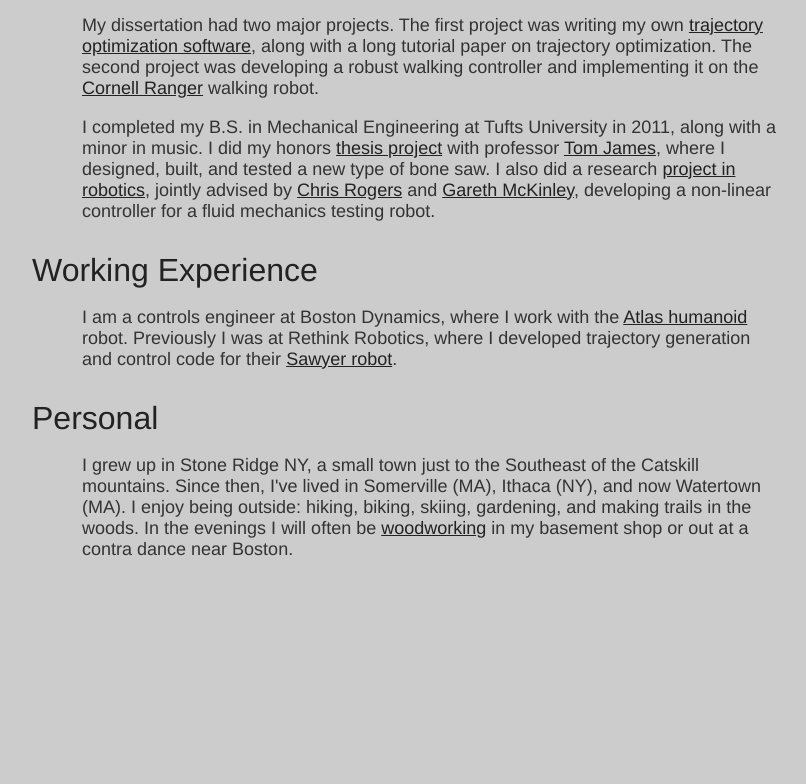
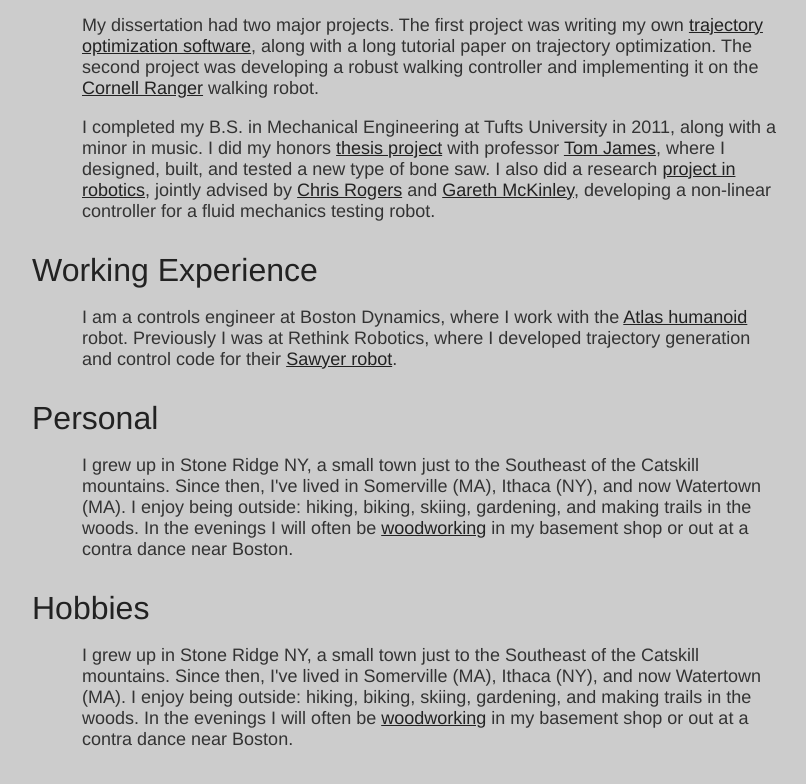
Before and after one commit to llv22/orlando.github.io, a plain HTML site: page index.html in a window 1280 px wide. Shown: the part 730-1514 px from the top of the page, without its empty margins (208-1014 px from the left). Before the commit the page ends 1434 px from the top, so only its background shows below. Drawn offline with Linux system fonts and the light colour scheme.

Commit message:
orlando - for updates of my personal site

```diff
--- a/index.html
+++ b/index.html
@@ -107,7 +107,14 @@ hiking, biking, skiing, gardening, and making trails in the woods.
 In the evenings I will often be <a href=
 "https://matthewpeterkelly.wordpress.com/woodworking-projects/">woodworking</a>
 in my basement shop or out at a contra dance near Boston.</p>
-<br>
+<h2>Hobbies</h2>
+<p>I grew up in Stone Ridge NY, a small town just to the Southeast
+of the Catskill mountains. Since then, I've lived in Somerville
+(MA), Ithaca (NY), and now Watertown (MA). I enjoy being outside:
+hiking, biking, skiing, gardening, and making trails in the woods.
+In the evenings I will often be <a href=
+"https://matthewpeterkelly.wordpress.com/woodworking-projects/">woodworking</a>
+in my basement shop or out at a contra dance near Boston.</p>
 <br>
 <br>
 <br>
```
